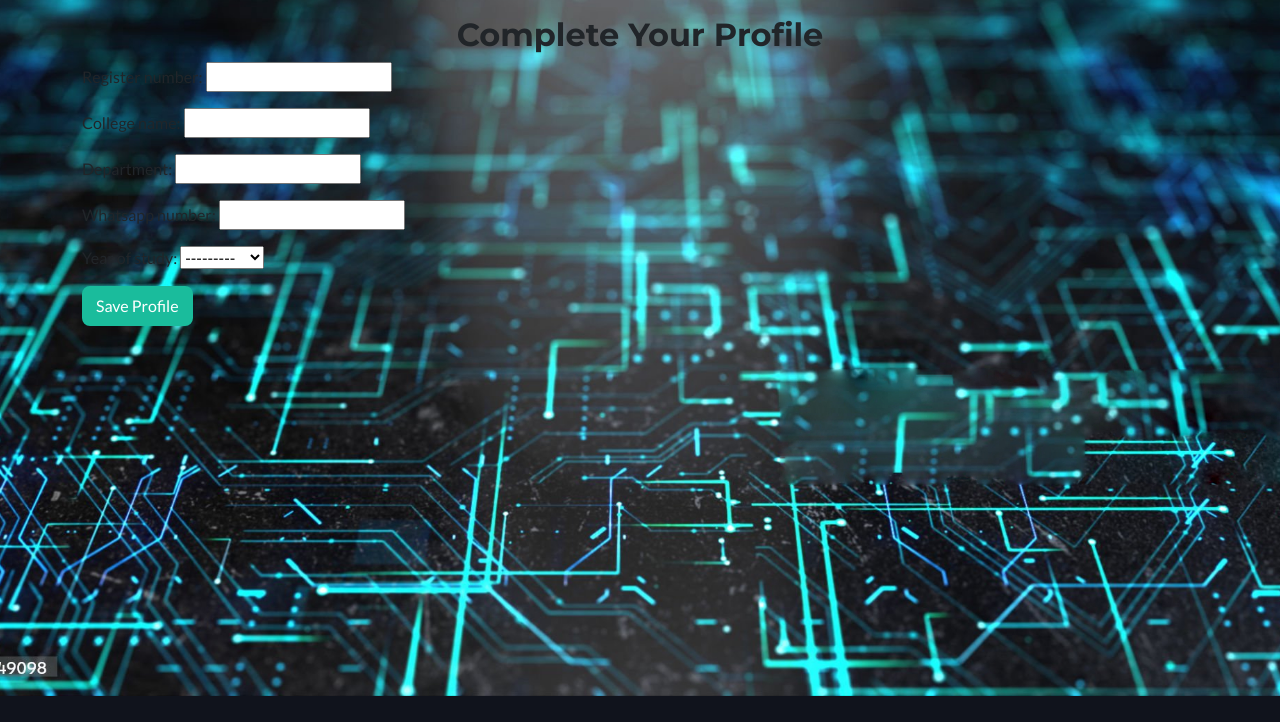
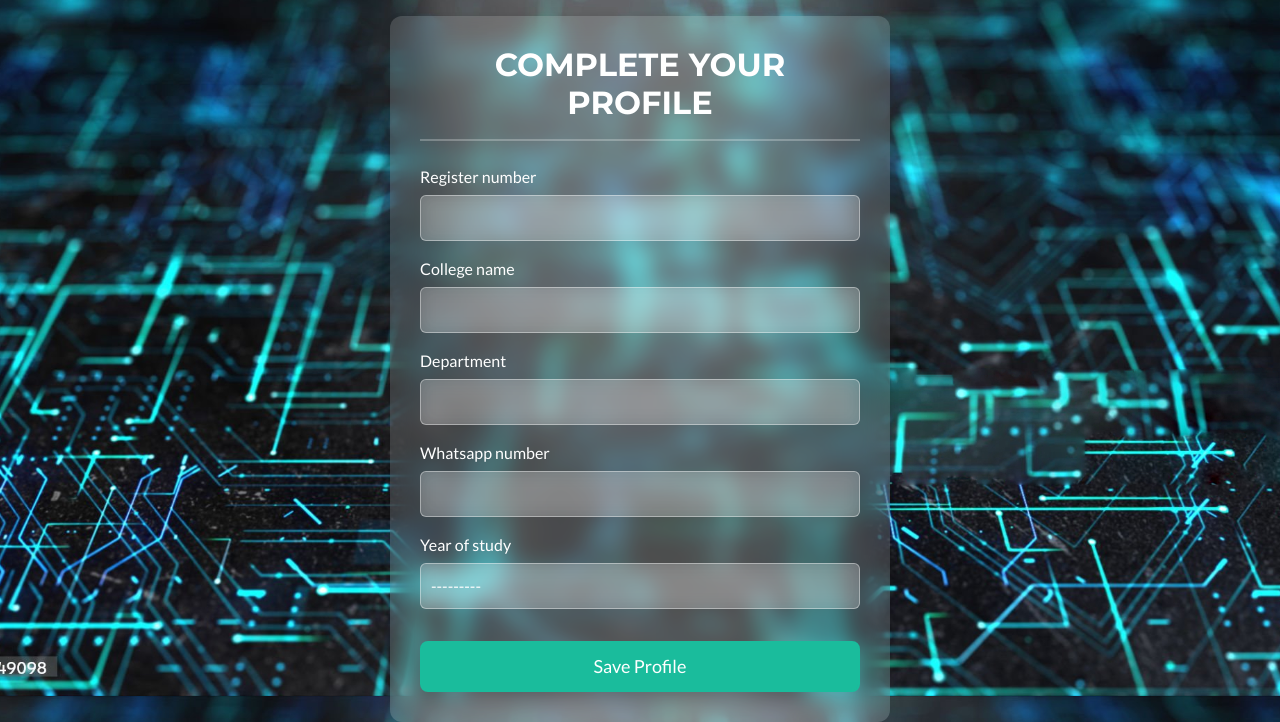
Before and after one commit to Kiruthhik/coulomb_event_registration, a Django app: page /profile/edit/ in a window 1280 px wide. Shown: the part 104-826 px from the top of the page. Before the commit the page ends 800 px from the top, so only its background shows below. Run offline with Django 5.2, Linux system fonts and the light colour scheme; a user stored in the database is signed in; data comes from the database, SQL or seed files in the repository; both versions use the stored data as it was after the commit; some libraries are stand-ins or nearby versions.

Commit message:
profile page

```diff
--- a/coulomb/settings.py
+++ b/coulomb/settings.py
@@ -26,7 +26,7 @@ SECRET_KEY = 'django-insecure-55@3s+x6waf_^pcu@h$!un*gph(%b3x1h62$3uln6govh)9art
 # SECURITY WARNING: don't run with debug turned on in production!
 DEBUG = True
 
-ALLOWED_HOSTS = []
+ALLOWED_HOSTS = ['https://e6dd-103-98-209-33.ngrok-free.app/','*']
 
 
 # Application definition
--- a/event_registration/models.py
+++ b/event_registration/models.py
@@ -37,7 +37,7 @@ class event(models.Model):
 
 class organizer(models.Model):
     name = models.CharField(max_length=100)
-    phone = models.CharField(max_length=10)
+    phone = models.CharField(max_length=10,null=True,blank=True)
     event = models.ForeignKey(event,on_delete=models.CASCADE,related_name='organizers')
 
     def __str__(self):
--- a/event_registration/templates/layout.html
+++ b/event_registration/templates/layout.html
@@ -8,15 +8,28 @@
         <meta name="description" content="" />
         <meta name="author" content="" />
         <title>{% block title %}Coulomb{% endblock %}</title>
+        <!-- Favicon (Ensures icon appears in tab) -->
+        <link rel="icon" type="image/png" href="{% static 'assets/img/logo2.png' %}" />
         <!-- Favicon-->
-        <link rel="icon" type="image/x-icon" href="{% static 'assets/favicon.ico' %}" />
         <!-- Font Awesome icons (free version) -->
         <script src="https://use.fontawesome.com/releases/v6.3.0/js/all.js" crossorigin="anonymous"></script>
         <!-- Google fonts -->
         <link href="https://fonts.googleapis.com/css?family=Montserrat:400,700" rel="stylesheet" type="text/css" />
         <link href="https://fonts.googleapis.com/css?family=Lato:400,700,400italic,700italic" rel="stylesheet" type="text/css" />
+        <link href="https://fonts.googleapis.com/css2?family=Old+Standard+TT:wght@400;700&display=swap" rel="stylesheet">
+
         <!-- Core theme CSS (includes Bootstrap) -->
         <link href="{% static 'css/styles.css' %}" rel="stylesheet" />
+        <style>
+            /* Initial navbar background */
+            .navbar {
+                transition: background-color 0.3s ease-in-out;
+            }
+            .scrolled {
+                background-color: #011C1D !important; /* Dark Blue */
+                transition: background-color 0.3s ease-in-out;
+            }
+        </style>
     </head>
     <body id="page-top" class="body-container">
         <!-- Navigation -->
@@ -32,11 +45,11 @@
                         <li class="nav-item mx-0 mx-lg-1"><a class="nav-link py-3 px-0 px-lg-3 rounded" href="{% url 'home' %}">Home</a></li>
                         <li class="nav-item mx-0 mx-lg-1"><a class="nav-link py-3 px-0 px-lg-3 rounded" href="{% url 'events' %}">Events</a></li>
                         {% if user.is_authenticated %}
-                            <li class="nav-item mx-0 mx-lg-1"><a class="nav-link py-3 px-0 px-lg-3 rounded" href="#">Profile</a></li>
-                            <li class="nav-item mx-0 mx-lg-1"><a class="nav-link py-3 px-0 px-lg-3 rounded" href="#">Logout</a></li>
+                            <li class="nav-item mx-0 mx-lg-1"><a class="nav-link py-3 px-0 px-lg-3 rounded" href="{% url 'profile' %}">Profile</a></li>
+                            <li class="nav-item mx-0 mx-lg-1"><a class="nav-link py-3 px-0 px-lg-3 rounded" href="{% provider_login_url 'google' %}?next=/accounts/logout/">Logout</a></li>
                         {% else %}
                             <li class="nav-item mx-0 mx-lg-1"><a class="nav-link py-3 px-0 px-lg-3 rounded" href="#">Register</a></li>
-                            <li class="nav-item mx-0 mx-lg-1"><a class="nav-link py-3 px-0 px-lg-3 rounded" href="#">Login</a></li>
+                            <li class="nav-item mx-0 mx-lg-1"><a class="nav-link py-3 px-0 px-lg-3 rounded" href="{% url 'register' %}">Login</a></li>
                         {% endif %}
                     </ul>
                 </div>
@@ -52,5 +65,16 @@
         <script src="https://cdn.jsdelivr.net/npm/bootstrap@5.2.3/dist/js/bootstrap.bundle.min.js"></script>
         <!-- Core theme JS -->
         <script src="{% static 'js/scripts.js' %}"></script>
+        <!-- Navbar Scroll Effect -->
+        <script>
+            window.addEventListener('scroll', function() {
+                var navbar = document.getElementById('mainNav');
+                if (window.scrollY > 50) {
+                    navbar.classList.add('scrolled');
+                } else {
+                    navbar.classList.remove('scrolled');
+                }
+            });
+        </script>
     </body>
 </html>
--- a/event_registration/templates/profile_edit.html
+++ b/event_registration/templates/profile_edit.html
@@ -3,14 +3,90 @@
 
 {% block content %}
 <br><br><br>
+<style>
+    .glassy-form {
+        background: rgba(255, 255, 255, 0.15);
+        backdrop-filter: blur(12px);
+        border-radius: 12px;
+        padding: 30px;
+        box-shadow: 0 4px 10px rgba(0, 0, 0, 0.1);
+        max-width: 500px;
+        margin: auto;
+        color: white;
+    }
+
+    .glassy-form h2 {
+        font-weight: 700;
+    }
+
+    .glassy-form label {
+        font-weight: 500;
+        display: block;
+        margin-bottom: 6px;
+    }
+
+    .glassy-input, .glassy-select {
+        background: rgba(255, 255, 255, 0.2);
+        backdrop-filter: blur(8px);
+        border: 1px solid rgba(255, 255, 255, 0.4);
+        color: white;
+        padding: 10px;
+        width: 100%;
+        border-radius: 6px;
+        font-size: 16px;
+        appearance: none; /* Removes default dropdown styling */
+    }
+
+    .glassy-input::placeholder, .glassy-select option {
+        color: rgba(255, 255, 255, 0.7);
+    }
+
+    .glassy-input:focus, .glassy-select:focus {
+        outline: none;
+        border-color: white;
+    }
+
+    .glassy-select {
+        cursor: pointer;
+    }
+
+    .btn-primary {
+        width: 100%;
+        font-size: 18px;
+        padding: 10px;
+        border-radius: 8px;
+    }
+</style>
+
 <div class="container mt-5">
-    <h2 class="text-center">Complete Your Profile</h2>
+    <div class="glassy-form">
+        <h2 class="text-center text-uppercase">Complete Your Profile</h2>
+        <hr class="mb-4">
 
-    <form method="post">
-        {% csrf_token %}
-        {{ form.as_p }}
+        <form method="post">
+            {% csrf_token %}
+            {% for field in form %}
+                <div class="mb-3">
+                    <label for="{{ field.id_for_label }}">{{ field.label }}</label>
+                    {{ field }}
+                </div>
+            {% endfor %}
 
-        <button type="submit" class="btn btn-primary">Save Profile</button>
-    </form>
+            <button type="submit" class="btn btn-primary mt-3">Save Profile</button>
+        </form>
+    </div>
 </div>
+
+<script>
+    document.addEventListener("DOMContentLoaded", function() {
+        document.querySelectorAll(".glassy-form input, .glassy-form textarea").forEach(input => {
+            input.classList.add("glassy-input");
+        });
+
+        document.querySelectorAll(".glassy-form select").forEach(select => {
+            select.classList.add("glassy-select");
+        });
+    });
+</script>
+
 {% endblock %}
--- a/event_registration/templates/register.html
+++ b/event_registration/templates/register.html
@@ -6,9 +6,9 @@
 {% block content %}
 <br><br><br>
 <div class="container mt-5">
-    <h2 class="text-center">Participant Registration</h2>
+    <h2 class="text-center text-primary">Participant Registration</h2>
 
-    <p class="text-center">
+    <p class="text-center text-primary">
         Please sign up with Google to continue.
     </p>
     <!-- Google Signup Button -->
--- a/event_registration/urls.py
+++ b/event_registration/urls.py
@@ -7,6 +7,7 @@ urlpatterns = [
     path('events/',views.events,name='events'),
     path('participant_register/',views.participant_register,name='participant_register'),
     path('teammate_register/',views.teammate_register,name='teammate_register'),
+    path('profile/',views.profile,name='profile'),
     path('event_detail/<int:id>/',views.event_detail,name='event_detail'),
     path('profile/edit/', views.complete_profile, name="complete_profile"),
 ]
--- a/event_registration/views.py
+++ b/event_registration/views.py
@@ -1,5 +1,6 @@
 from django.shortcuts import render,redirect
 from .models import event,Participant,teammate
+from django.contrib import messages
 from .forms import ParticipantSignupForm
 from django.contrib.auth.decorators import login_required
 # Create your views here.
@@ -10,12 +11,18 @@ def complete_profile(request):
     user = request.user
 
     # Create a Participant profile if it doesn't exist
+    if(Participant.objects.filter(user=user).exists()):
+        messages.success(request, "Your profile is complete! You can now register for any event.")
+        return redirect('/')  # Redirect to homepage if profile is already complete
+
     participant, created = Participant.objects.get_or_create(user=user)
+
 
     if request.method == 'POST':
         form = ParticipantSignupForm(request.POST, instance=participant)
         if form.is_valid():
             form.save()
+            messages.success(request, "Your profile is complete! You can now register for any event.")
             return redirect('/')  # Redirect to homepage after completion
     else:
         form = ParticipantSignupForm(instance=participant)
@@ -35,7 +42,15 @@ def events(request):
 
 def event_detail(request,id):
     event_detail = event.objects.get(id=id)
-    context = {'event':event_detail}
+    registered = False
+    if request.user.is_authenticated:
+        profile = Participant.objects.get(user=request.user)
+        if profile in event_detail.participants.all():
+            registered = True
+    organizer = event_detail.organizers.all()
+    context = {'event':event_detail,
+               'registered':registered,
+               'organizers':organizer}
     return render(request,'event.html',context)
 
 @login_required
@@ -59,8 +74,8 @@ def participant_register(request):
         if not user.is_authenticated:
             return JsonResponse({"status": "error", "message": "User not logged in"})
 
-        event = event.objects.get(id=event_id)
-        event.participants.add(user)
+        event1 = event.objects.get(id=event_id)
+        event1.participants.add(user.participant)
 
         return JsonResponse({"status": "success"})
 
@@ -98,3 +113,15 @@ def teammate_register(request):
         return JsonResponse({"status": "success"})
 
     return JsonResponse({"status": "error", "message": "Invalid request"})
+
+@login_required
+def profile(request):
+    profile = Participant.objects.get(user=request.user)
+    events = profile.events.all()
+    teammates = profile.teammates.all()
+    context = {
+        'profile': profile,
+        'events': events,
+        'teammates': teammates
+    }
+    return render(request,'profile.html',context)
```
Also changed, not shown: event_registration/templates/event.html (+58 -26 lines), event_registration/templates/index.html (+71 -16 lines), event_registration/templates/profile.html (added, +88 -0 lines), db.sqlite3, event_registration/migrations/0009_alter_organizer_phone.py (added), event_registration/templates/static/assets/img/rec.jpg (added), event_registration/templates/static/assets/img/seee.jpg (added).
